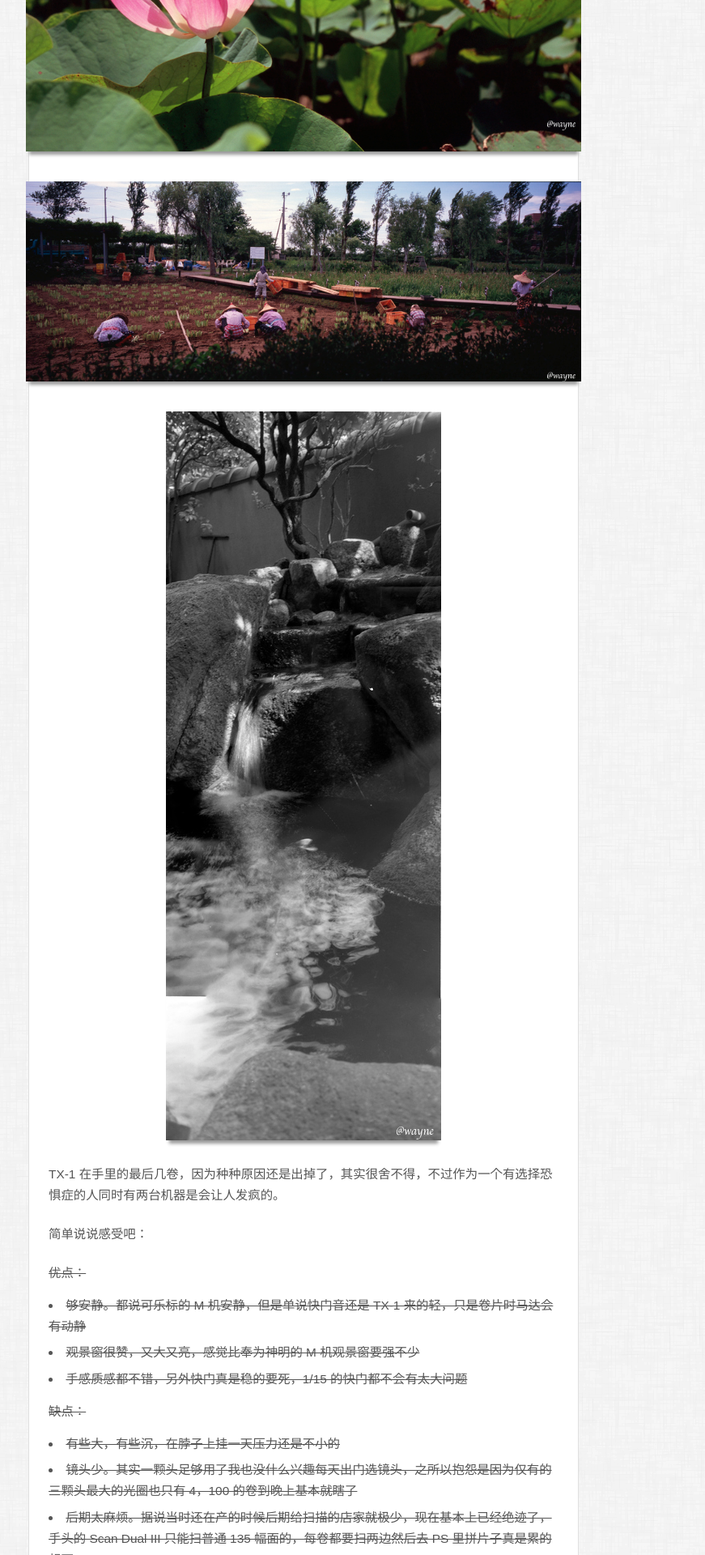
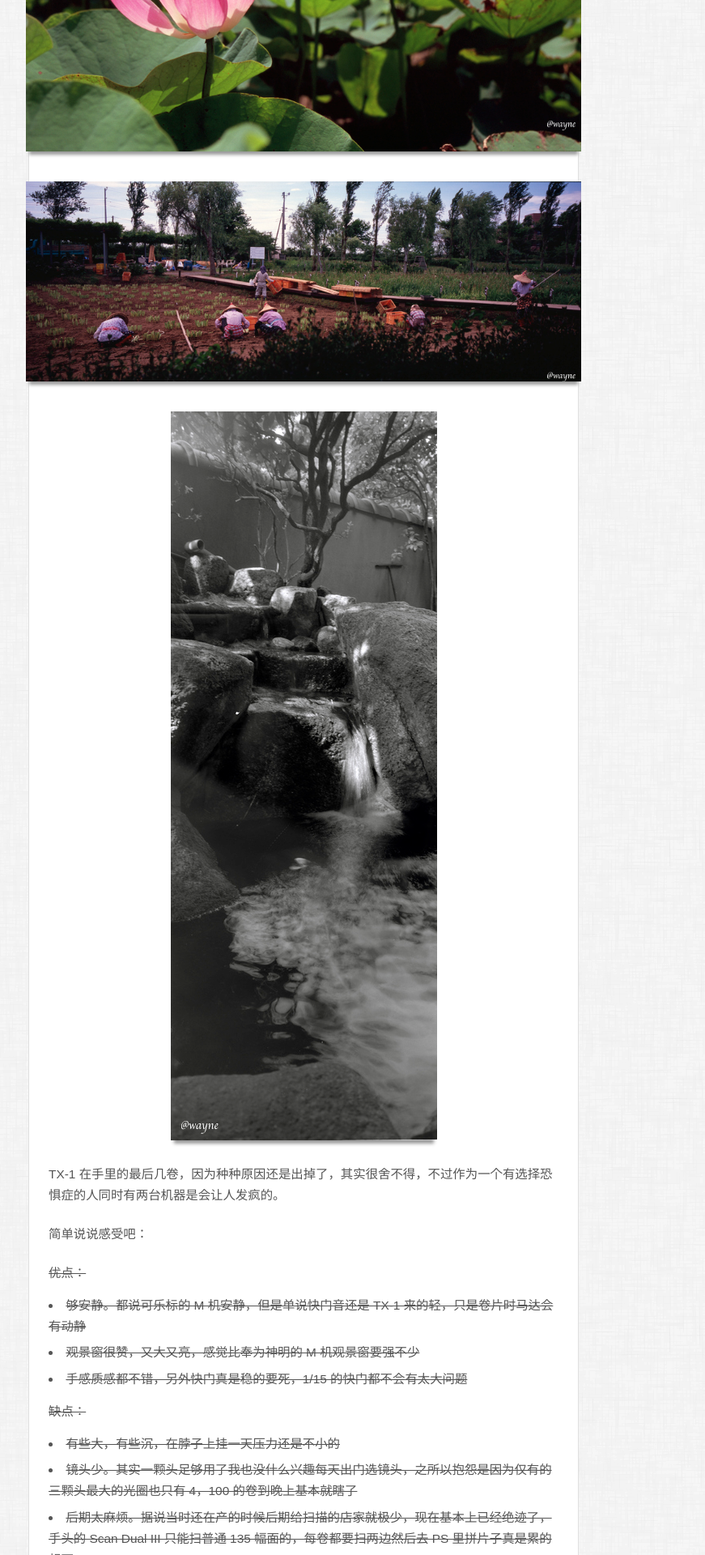
Before and after one commit to waynezhang/blog, a Jekyll site: the page built from _posts/2012-08-07-last-of-xpan.markdown, in a window 1280 px wide. Shown: the part 478-2398 px from the top of the page at 81% size, without its empty margins (265-1136 px from the left). Built offline with Jekyll 4.4.1, drawn with Linux system fonts in a browser that asks for light colours; some web fonts are replaced; Markdown is read by kramdown in place of the engine named in the settings; comment, search, counter and statistics services are not loaded.

Commit message:
fix image

```diff
--- a/_posts/2012-08-07-last-of-xpan.markdown
+++ b/_posts/2012-08-07-last-of-xpan.markdown
@@ -13,7 +13,7 @@
 
 <span class="image-900">[![](/media/files/2012/08/07/farmers.jpg)](http://500px.com/photo/11179735)</span>
 
-<span class="image-300">[![](/media/files/2012/08/07/waterfall-in-house.jpg)](http://500px.com/photo/11178871)</span>
+<span class="image-300">[![](/media/files/2012/08/07/waterfall-in-house.jpg)](http://500px.com/photo/11242673)</span>
 
 TX-1 在手里的最后几卷，因为种种原因还是出掉了，其实很舍不得，不过作为一个有选择恐惧症的人同时有两台机器是会让人发疯的。
 
```
Also changed, not shown: media/files/2012/08/07/waterfall-in-house.jpg.
